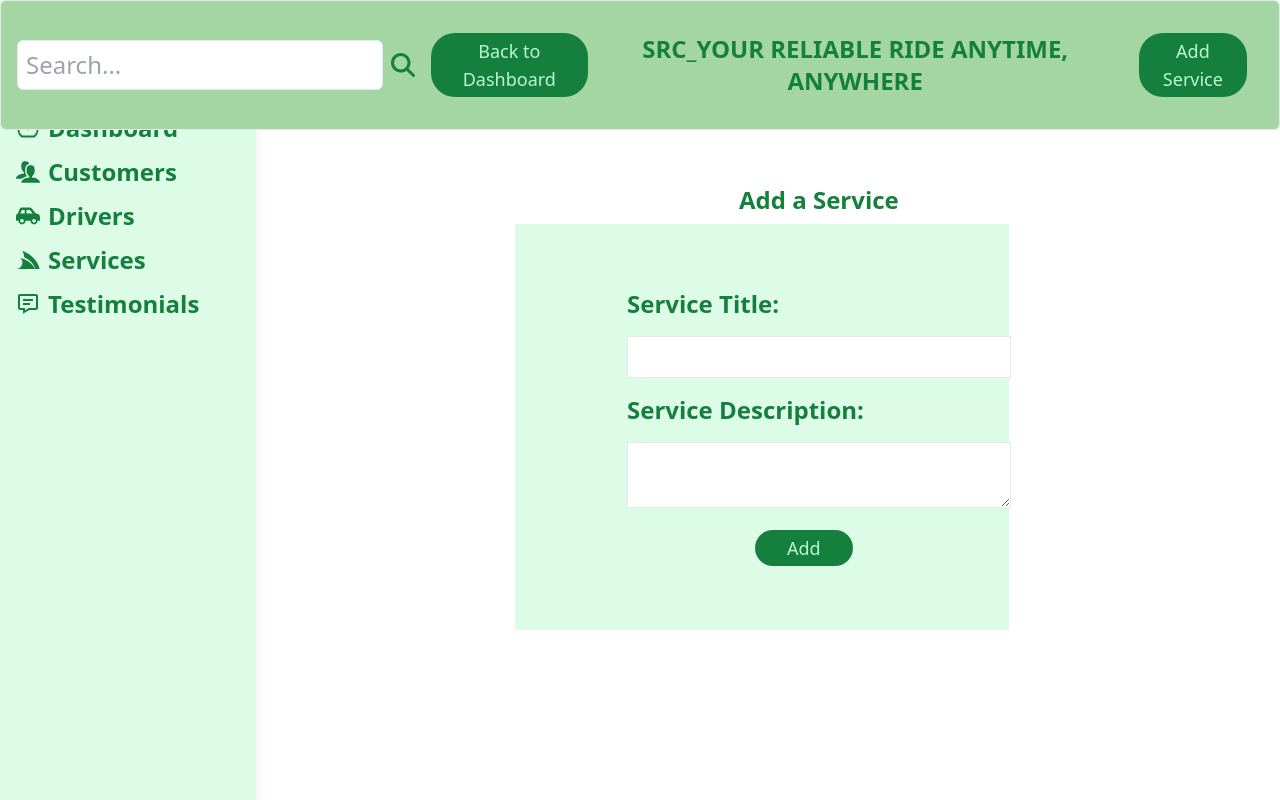
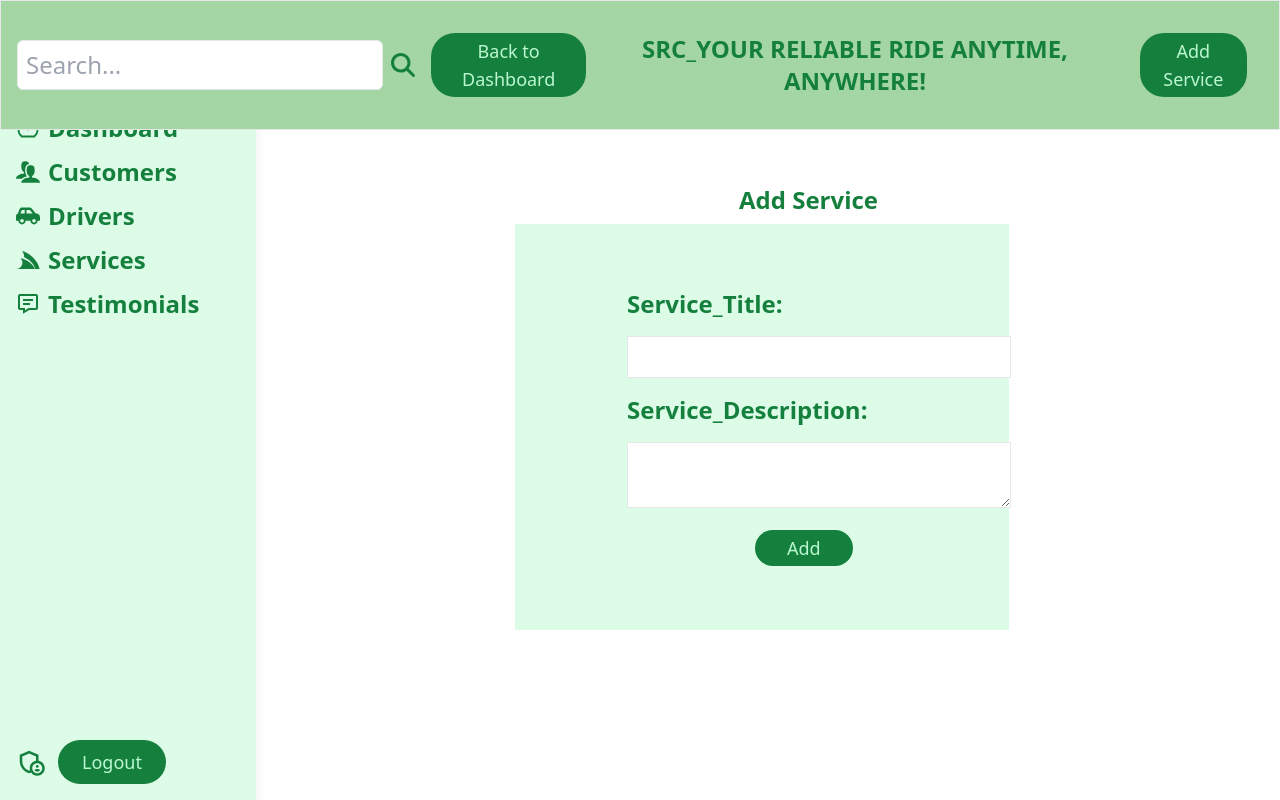
Before and after one commit to AshleyAlpha/SRC_Dashboard, a React (Vite) app: page /Addservice in a window 1280 px wide. Built offline with nearby package versions, Linux system fonts and the light colour scheme.

Commit message:
added a logout button

```diff
--- a/src/App.jsx
+++ b/src/App.jsx
@@ -9,7 +9,7 @@ import Customers from "./Components/Pages/Customers";
 import Drivers from "./Components/Pages/Drivers";
 import ServiceForm from "./Components/Pages/Addservice";
 import ServicePage from "./Components/Pages/ServicePage";
-
+import LogoutForm from "./Components/Pages/LogoutForm";
 
 function App() {
   return (
@@ -21,9 +21,10 @@ function App() {
             <Route path="/Addservice" element={<ServiceForm />} />
             <Route path="/ServicePage" element={<ServicePage />} />
             <Route path="/Services" element={<Services />} />
-            <Route path="/Testimonials" element={<Testimonials />} />
             <Route path="/Drivers" element={<Drivers />} />
             <Route path="/Customers" element={<Customers />} />
+            <Route path="/Testimonials" element={<Testimonials />} />
+            <Route path="/LogoutForm" element={<LogoutForm />} />
           </Route>
         </Routes>
       </BrowserRouter>
--- a/src/Components/Header.jsx
+++ b/src/Components/Header.jsx
@@ -30,7 +30,7 @@ const Header = () => {
   };
 
   return (
-    <div className="header w-full rounded-md bg-[#a3d6a3] text-2xl text-green-700 border mb-4 flex justify-between items-center">
+    <div className="header w-full  bg-[#a3d6a3] text-2xl text-green-700 border mb-4 flex justify-between items-center">
       <div className="p-4 flex items-center">
         <input
           type="text"
@@ -48,7 +48,7 @@ const Header = () => {
         </button>
         </NavLink>
 
-      <h1 className="text-center p-4 font-bold">SRC_YOUR RELIABLE RIDE ANYTIME, ANYWHERE</h1>
+      <h1 className="text-center p-4 font-bold">SRC_YOUR RELIABLE RIDE ANYTIME, ANYWHERE!</h1>
       <div className="relative p-4 m-4">
 
         <NavLink to="/Addservice">
--- a/src/Components/Pages/Addservice.jsx
+++ b/src/Components/Pages/Addservice.jsx
@@ -37,10 +37,10 @@ const ServiceForm = ({ addService }) => {
 
   return (
     <div className="mx-auto pt-16 w-[50%]">
-      <h2 className="text-2xl text-green-700 font-bold align-center mb-2 ml-56">Add a Service</h2>
+      <h2 className="text-2xl text-green-700 font-bold align-center mb-2 ml-56">Add Service</h2>
       <form className="items-center bg-green-100 w-full px-28 py-16" onSubmit={handleSubmit}>
         <div className="mb-4">
-          <label className="block mb-4 text-2xl text-green-700 font-bold" htmlFor="title">Service Title:</label>
+          <label className="block mb-4 text-2xl text-green-700 font-bold" htmlFor="title">Service_Title:</label>
           <input
             id="title"
             type="text"
@@ -51,7 +51,7 @@ const ServiceForm = ({ addService }) => {
           {errors.title && <p className="text-red-500">{errors.title}</p>}
         </div>
         <div className="mb-4">
-          <label className="block mb-4 text-2xl text-green-700 font-bold" htmlFor="description">Service Description:</label>
+          <label className="block mb-4 text-2xl text-green-700 font-bold" htmlFor="description">Service_Description:</label>
           <textarea
             id="description"
             value={description}
--- a/src/Components/Pages/Logout.jsx
+++ /dev/null
@@ -1,9 +0,0 @@
-import React from 'react'
-
-const Logout = () => {
-  return (
-    <div>Logout</div>
-  )
-}
-
-export default Logout
--- /dev/null
+++ b/src/Components/Pages/LogoutForm.jsx
@@ -0,0 +1,9 @@
+import React from 'react'
+
+const LogoutForm = () => {
+  return (
+    <div>LogoutForm</div>
+  )
+}
+
+export default LogoutForm
--- a/src/Components/Sidebar.jsx
+++ b/src/Components/Sidebar.jsx
@@ -1,5 +1,5 @@
 import React, { useState } from "react";
-import { Link } from "react-router-dom";
+import { NavLink, Link } from "react-router-dom";
 import { AiOutlineDashboard } from "react-icons/ai";
 import {
   FaUsers,
@@ -10,6 +10,8 @@ import {
 } from "react-icons/fa";
 import { ImUsers } from "react-icons/im";
 import { BiMessageDetail } from "react-icons/bi";
+import { GrUserAdmin } from "react-icons/gr";
+import { MdOutlineAdminPanelSettings } from "react-icons/md";
 // import { AiOutlineTransaction } from "react-icons/ai";
 // import { FiSettings } from "react-icons/fi";
 
@@ -43,8 +45,6 @@ const SideBar = () => {
           Services
         </Link>
 
-
-
         {/* <Link to="/Transactions" className="text-green-700 flex items-center">
           <AiOutlineTransaction className="mr-2" />
           Transactions
@@ -60,12 +60,17 @@ const SideBar = () => {
           Bookings
         </Link> */}
       </div>
+
       <div className="p-4">
-        {/* <Link to="/Settings" className="text-green-700 flex items-center text-2xl font-bold">
-          <FiSettings className="mr-2" />
-          Settings
-        </Link> */}
-      </div>
+      <NavLink to="/LogoutForm">
+        <div className="flex items-center">
+          <MdOutlineAdminPanelSettings className="mr-3 text-3xl text-green-700" /> {/* Adjusted icon size and color */}
+          <button className="bg-green-700 text-green-200 py-2 px-6 rounded-full text-lg hover:bg-green-600 transition duration-300">
+            Logout
+          </button>
+        </div>
+      </NavLink>
+    </div>
     </div>
   );
 };
```
